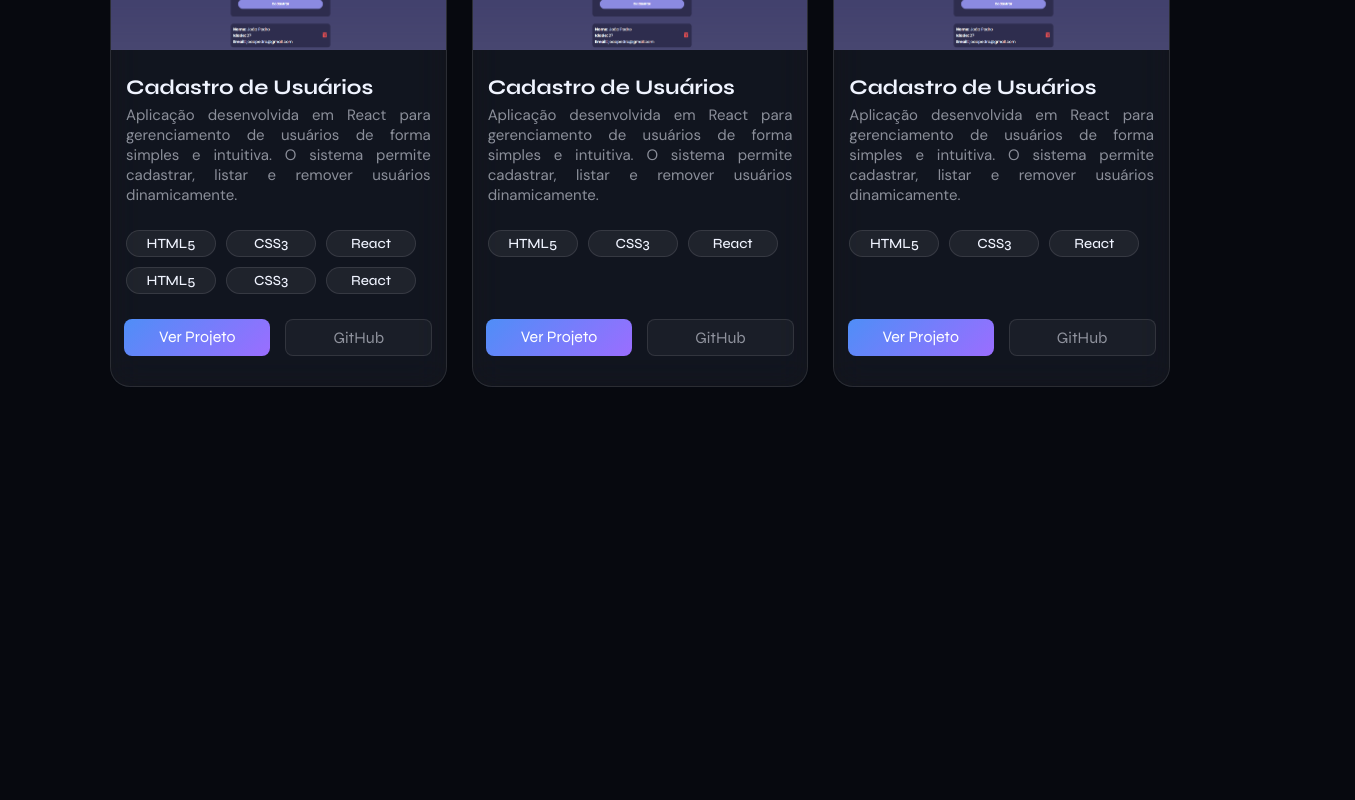
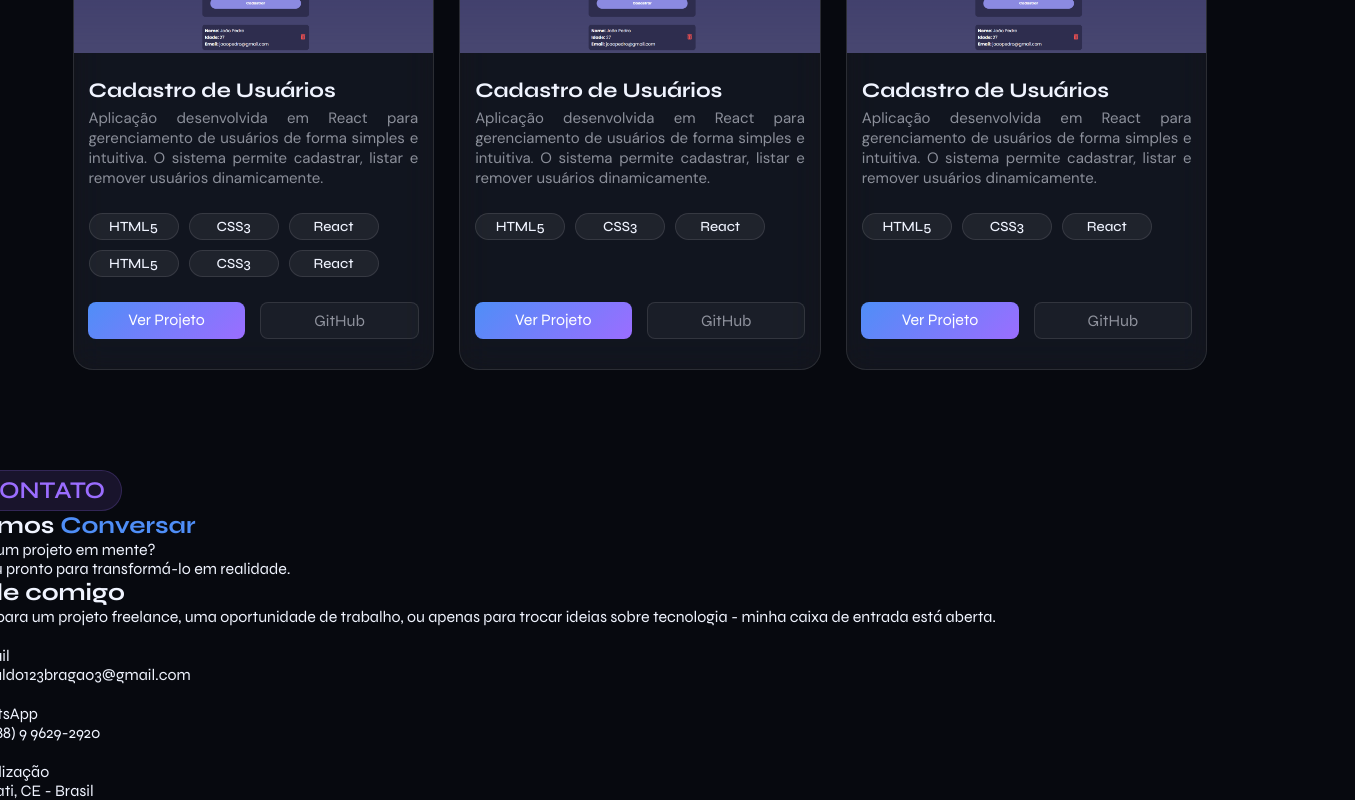
Before and after one commit to elisvaldobraga23/meu-portfolio, a React (Vite) app: page / in a window 1280 px wide. Shown: the part 2158-2958 px from the top of the page, 1355 px wide, since content can reach past the window. Before the commit the page ends 2645 px from the top, so only its background shows below. Built offline with nearby package versions, Linux system fonts and the light colour scheme.

Commit message:
Inicio da seção Contatos

```diff
--- a/src/App.jsx
+++ b/src/App.jsx
@@ -3,6 +3,7 @@ import { Cabecalho } from './components/Cabecalho'
 import { Inicio } from './components/Inicio'
 import { Sobre } from './components/Sobre'
 import { Projetos } from './components/Projetos'
+import { Contato } from './components/Contato'
 import "./styles/Global.css"
 
 
@@ -15,6 +16,7 @@ function App() {
       <Inicio />
       <Sobre />
       <Projetos />
+      <Contato />
     </>
   )
 }
--- a/src/components/Cabecalho.jsx
+++ b/src/components/Cabecalho.jsx
@@ -1,4 +1,3 @@
-import { Link } from 'react-router-dom';
 import { LinkBotao } from './LinkBotao';
 import { useState, useEffect } from 'react';
 import "../styles/Cabecalho.css"
@@ -38,7 +37,7 @@ export function Cabecalho(){
                     <a href='#sobre' className="link-nav" onClick={() => setAberto(false)}>Sobre</a>
                     <a href='#projetos' className="link-nav" onClick={() => setAberto(false)}>Projetos</a>
                 </nav>
-                <LinkBotao to="/contato" className="link-btn-cabecalho">Fale Comigo</LinkBotao>
+                <a href='#contato' className="link-btn-cabecalho">Fale Comigo</a>
             </div>
 
         </header>
--- /dev/null
+++ b/src/components/Contato.jsx
@@ -0,0 +1,42 @@
+import { MdAlternateEmail } from "react-icons/md";
+import { FaWhatsapp } from "react-icons/fa";
+import { FaLocationDot } from "react-icons/fa6";
+
+export function Contato(){
+
+    return (
+        <section id="contato">
+            <h1 className="titulo titulo-contado">Contato</h1>
+            <h2>Vamos <span>Conversar</span></h2>
+            <p>Tem um projeto em mente?</p>
+            <p>Estou pronto para transformá-lo em realidade.</p>
+
+            <div className="fale-comigo">
+                <h1>Fale comigo</h1>
+                <p>Seja para um projeto freelance, uma oportunidade de trabalho, ou apenas para trocar ideias sobre tecnologia - minha caixa de entrada está aberta.</p>
+
+                <div className="contatos">
+                    <MdAlternateEmail />
+                    <div className="contatos-column">
+                        <p className="rede">E-mail</p>
+                        <p className="nome-rede">elisvaldo123braga03@gmail.com</p>
+                    </div>
+                </div>
+                <div className="contatos">
+                    <FaWhatsapp />
+                    <div className="contatos-column">
+                        <p className="rede">WhatsApp</p>
+                        <p className="nome-rede">+55 (88) 9 9629-2920</p>
+                    </div>
+                </div>
+                <div className="contatos">
+                    <FaLocationDot />
+                    <div className="contatos-column">
+                        <p className="rede">Localização</p>
+                        <p className="nome-rede">Aracati, CE - Brasil</p>
+                    </div>
+                </div>
+            </div>
+        </section>
+    )
+}
--- a/src/components/Inicio.jsx
+++ b/src/components/Inicio.jsx
@@ -1,6 +1,5 @@
 import foto from "../assets/img/foto-perfil.png"
 import "../styles/Inicio.css"
-import { LinkBotao } from "./LinkBotao"
 
 export function Inicio(){
     return(
@@ -10,11 +9,11 @@ export function Inicio(){
                     <h1 >Desenvolvedor <span>Front-End</span></h1>
                     <p>Criando experiências digitais sofisticadas, interfaces elegantes e produtos que marcam. Da ideia ao código — com precisão e estilo.</p>
                     <div className="linha">
-                        <LinkBotao to="/projetos" className="btn-inicio link-btn-projetos">Ver Projetos</LinkBotao>
-                        <LinkBotao to="/contato" className="btn-inicio link-btn-contato">Contatos</LinkBotao>
+                        <a href="#projetos" className="btn-inicio link-btn-projetos">Ver Projetos</a>
+                        <a href="#contato" className="btn-inicio link-btn-contato">Contatos</a>
                     </div>
                 </div>
-                <img className="foto-perfil" src={foto} alt="" />
+                <img className="foto-perfil" src={foto} alt="Foto de Perfil" />
             </section>
         </>
     )
--- a/src/styles/Global.css
+++ b/src/styles/Global.css
@@ -71,6 +71,8 @@ h1.titulo{
 
     body{
         width: 100%;
+        display: flex;
+        justify-content: center;
     }
 
 }
--- a/src/styles/Projetos.css
+++ b/src/styles/Projetos.css
@@ -121,6 +121,7 @@ section#projetos div.projeto .link-github{
 @media (min-width: 1024px) {
 
     section#projetos{
+        width: 1355px;
         margin: 100px 0;
         padding: 0 100px;
     }
```
